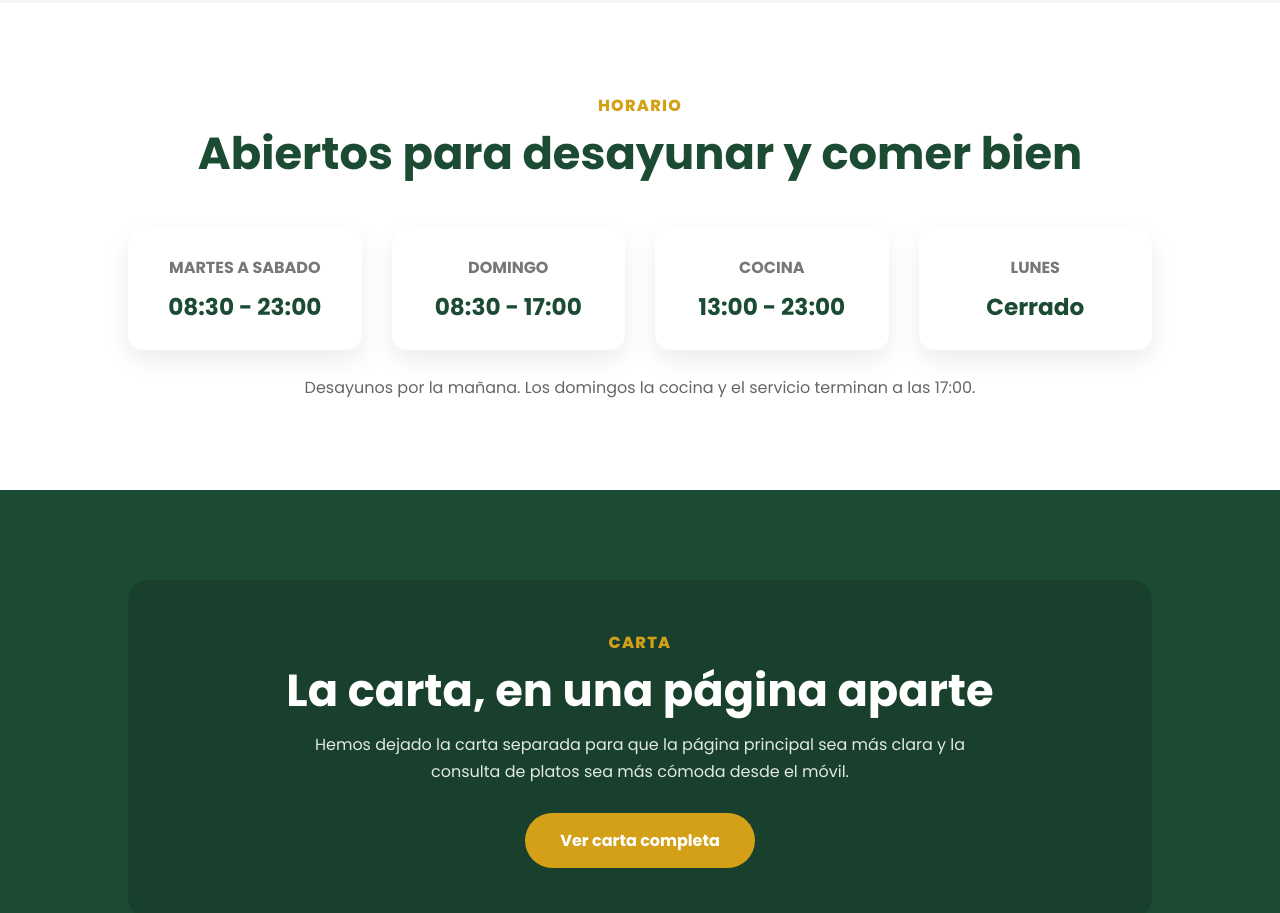
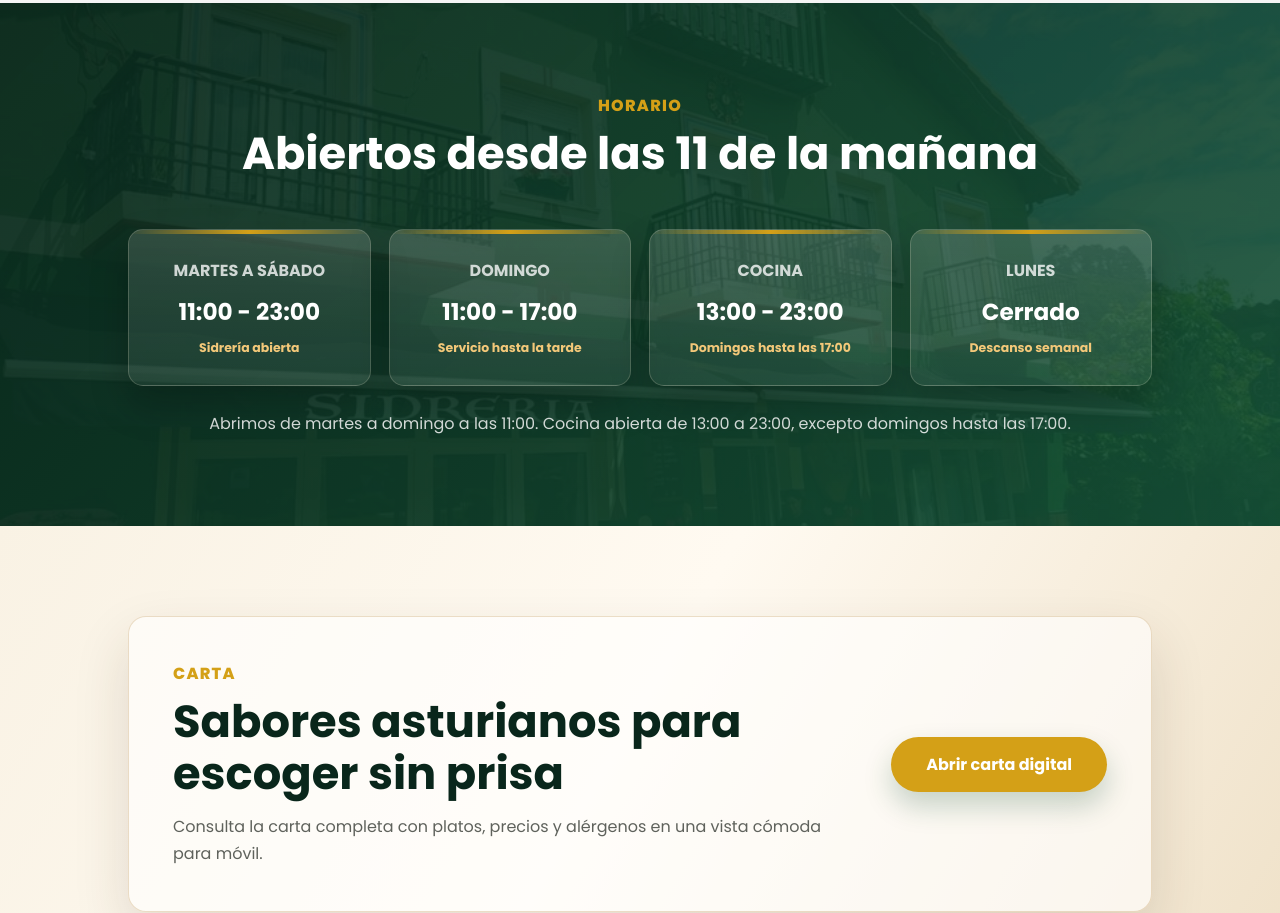
Before and after one commit to sidreriaeltonelweb-maker/sidreria-el-tonel, a plain HTML site: page index.html in a window 1280 px wide. Shown: the part 1492-2405 px from the top of the page. Drawn offline with Linux system fonts and the light colour scheme.

Commit message:
Mejorar horario y acceso a la carta

```diff
--- a/estilos.css
+++ b/estilos.css
@@ -231,11 +231,23 @@ h3 {
 }
 
 .hours {
-  background: var(--blanco);
+  color: var(--blanco);
+  background:
+    linear-gradient(135deg, rgba(8, 38, 26, 0.94), rgba(21, 82, 55, 0.9)),
+    url("imagenes/fototonel.jpg") center / cover no-repeat;
+}
+
+.hours .section-title h2 {
+  color: var(--blanco);
+}
+
+.hours .eyebrow {
+  color: var(--oro);
 }
 
 .hours-grid {
   grid-template-columns: repeat(auto-fit, minmax(210px, 1fr));
+  gap: 18px;
 }
 
 .hours-grid article,
@@ -246,53 +258,88 @@ h3 {
 }
 
 .hours-grid article {
-  padding: 26px;
+  position: relative;
+  overflow: hidden;
+  padding: 28px;
   text-align: center;
+  border: 1px solid rgba(246, 233, 210, 0.2);
+  background:
+    linear-gradient(180deg, rgba(255, 255, 255, 0.14), rgba(255, 255, 255, 0.06));
+  box-shadow: 0 18px 38px rgba(0, 0, 0, 0.24);
+}
+
+.hours-grid article::before {
+  content: "";
+  position: absolute;
+  inset: 0 0 auto;
+  height: 4px;
+  background: linear-gradient(90deg, transparent, var(--oro), transparent);
 }
 
 .hours-grid span {
   display: block;
-  margin-bottom: 10px;
-  color: #777;
+  margin-bottom: 12px;
+  color: rgba(255, 255, 255, 0.78);
   font-weight: 700;
   text-transform: uppercase;
 }
 
 .hours-grid strong {
-  color: var(--verde);
+  display: block;
+  color: var(--blanco);
   font-size: 1.45rem;
+}
+
+.hours-grid small {
+  display: block;
+  margin-top: 10px;
+  color: #f3c879;
+  font-family: Poppins, Arial, sans-serif;
+  font-size: 0.78rem;
+  font-weight: 700;
 }
 
 .note {
   margin-top: 25px;
   text-align: center;
-  color: #666;
+  color: rgba(255, 255, 255, 0.84);
 }
 
 .menu-teaser {
-  color: var(--blanco);
-  background: var(--verde);
+  color: var(--verde-oscuro);
+  background:
+    linear-gradient(120deg, #f9f2e4, #fffaf1 48%, #efe1c8);
 }
 
 .menu-teaser-inner {
   max-width: 1050px;
   margin: 0 auto;
-  padding: 50px;
-  border-radius: 20px;
-  text-align: center;
-  background: rgba(0, 0, 0, 0.14);
+  display: grid;
+  grid-template-columns: 1fr auto;
+  align-items: center;
+  gap: 28px;
+  padding: 44px;
+  border: 1px solid rgba(184, 138, 67, 0.28);
+  border-radius: 18px;
+  background: rgba(255, 255, 255, 0.62);
+  box-shadow: 0 24px 55px rgba(64, 43, 23, 0.14);
 }
 
 .menu-teaser h2 {
-  color: var(--blanco);
+  color: var(--verde-oscuro);
   margin-bottom: 14px;
 }
 
 .menu-teaser p:not(.eyebrow) {
-  max-width: 720px;
-  margin: 0 auto 28px;
-  color: rgba(255, 255, 255, 0.88);
+  max-width: 650px;
+  margin: 0;
+  color: #5f625c;
   line-height: 1.7;
+}
+
+.menu-cta {
+  white-space: nowrap;
+  box-shadow: 0 14px 28px rgba(11, 74, 43, 0.22);
 }
 
 .contact {
@@ -691,7 +738,17 @@ footer {
   }
 
   .menu-teaser-inner {
+    grid-template-columns: 1fr;
+    text-align: center;
     padding: 32px 22px;
+  }
+
+  .menu-teaser p:not(.eyebrow) {
+    margin: 0 auto;
+  }
+
+  .menu-cta {
+    width: 100%;
   }
 }
 
--- a/index.html
+++ b/index.html
@@ -89,37 +89,41 @@
     <section id="horario" class="section hours">
       <div class="section-title">
         <p class="eyebrow">Horario</p>
-        <h2>Abiertos para desayunar y comer bien</h2>
+        <h2>Abiertos desde las 11 de la mañana</h2>
       </div>
       <div class="hours-grid">
         <article>
-          <span>Martes a sabado</span>
-          <strong>08:30 - 23:00</strong>
+          <span>Martes a sábado</span>
+          <strong>11:00 - 23:00</strong>
+          <small>Sidrería abierta</small>
         </article>
         <article>
           <span>Domingo</span>
-          <strong>08:30 - 17:00</strong>
+          <strong>11:00 - 17:00</strong>
+          <small>Servicio hasta la tarde</small>
         </article>
         <article>
           <span>Cocina</span>
           <strong>13:00 - 23:00</strong>
+          <small>Domingos hasta las 17:00</small>
         </article>
         <article>
           <span>Lunes</span>
           <strong>Cerrado</strong>
+          <small>Descanso semanal</small>
         </article>
       </div>
-      <p class="note">Desayunos por la mañana. Los domingos la cocina y el servicio terminan a las 17:00.</p>
+      <p class="note">Abrimos de martes a domingo a las 11:00. Cocina abierta de 13:00 a 23:00, excepto domingos hasta las 17:00.</p>
     </section>
 
     <section class="section menu-teaser" id="carta">
       <div class="menu-teaser-inner">
         <div>
           <p class="eyebrow">Carta</p>
-          <h2>La carta, en una página aparte</h2>
-          <p>Hemos dejado la carta separada para que la página principal sea más clara y la consulta de platos sea más cómoda desde el móvil.</p>
+          <h2>Sabores asturianos para escoger sin prisa</h2>
+          <p>Consulta la carta completa con platos, precios y alérgenos en una vista cómoda para móvil.</p>
         </div>
-        <a class="button primary" href="carta.html">Ver carta completa</a>
+        <a class="button primary menu-cta" href="carta.html">Abrir carta digital</a>
       </div>
     </section>
     <section id="contacto" class="section contact">
```
